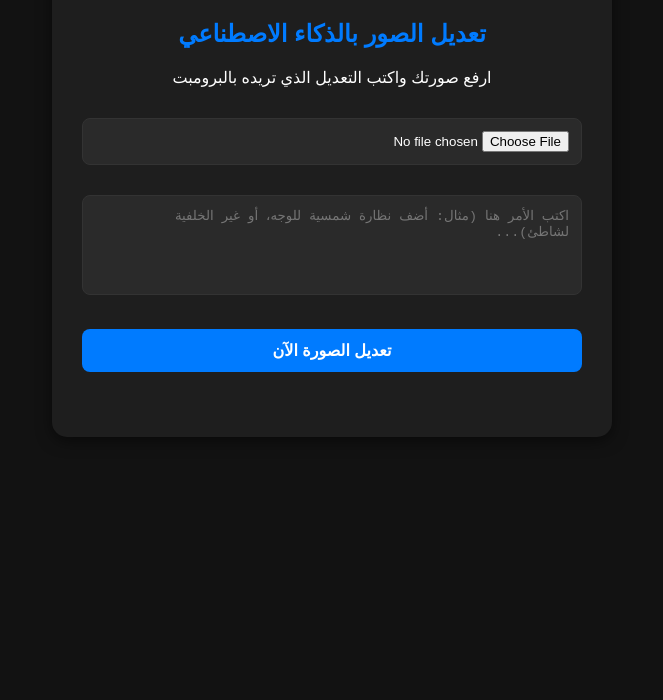
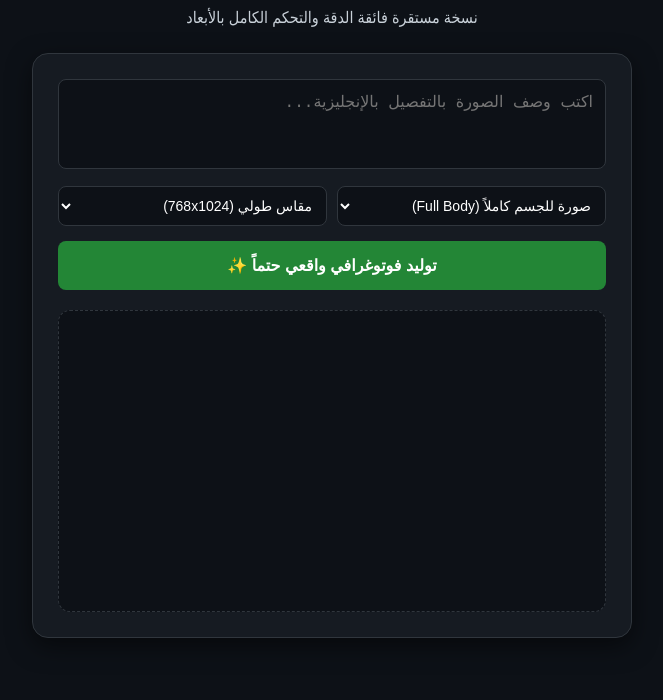
Before and after one commit to firasaslan2003-sketch/FIRAS_AL, a plain HTML site: page index.html in a window 1280 px wide. Shown: the part 100-800 px from the top of the page, without its empty margins (308-971 px from the left). Drawn offline with Linux system fonts and the light colour scheme.

Commit message:
Update index.html

```diff
--- a/index.html
+++ b/index.html
@@ -3,46 +3,197 @@
 <head>
     <meta charset="UTF-8">
     <meta name="viewport" content="width=device-width, initial-scale=1.0">
-    <title>FIRASAL AI - تعديل الصور</title>
-    <link rel="manifest" href="manifest.json">
+    <title>FIRASAL AI PRO - HD</title>
     <style>
-        body { font-family: sans-serif; background: #121212; color: white; text-align: center; padding: 20px; margin: 0; }
-        .container { max-width: 500px; margin: 50px auto; background: #1e1e1e; padding: 30px; border-radius: 15px; box-shadow: 0 4px 15px rgba(0,0,0,0.5); }
-        h2 { color: #007bff; }
-        input, button, textarea { width: 100%; margin: 15px 0; padding: 12px; border-radius: 8px; border: 1px solid #333; background: #2a2a2a; color: white; box-sizing: border-box; }
-        textarea { height: 100px; resize: none; }
-        button { background: #007bff; color: white; font-weight: bold; cursor: pointer; border: none; font-size: 16px; transition: 0.3s; }
-        button:hover { background: #0056b3; }
-        #result { margin-top: 20px; font-weight: bold; }
-        img { max-width: 100%; border-radius: 8px; margin-top: 15px; }
+        body {
+            font-family: 'Segoe UI', Tahoma, Geneva, Verdana, sans-serif;
+            background: #0d1117;
+            color: #c9d1d9;
+            margin: 0;
+            padding: 20px;
+            display: flex;
+            justify-content: center;
+        }
+        .container { width: 100%; max-width: 600px; }
+        header { margin-bottom: 25px; text-align: center; }
+        .card {
+            background: #161b22;
+            padding: 25px;
+            border-radius: 16px;
+            border: 1px solid #30363d;
+            box-shadow: 0 8px 24px rgba(0,0,0,0.5);
+        }
+        textarea {
+            width: 100%;
+            height: 90px;
+            background: #0d1117;
+            color: white;
+            border: 1px solid #30363d;
+            border-radius: 8px;
+            padding: 12px;
+            box-sizing: border-box;
+            font-size: 16px;
+            resize: none;
+        }
+        .options-row {
+            display: flex;
+            gap: 10px;
+            margin-top: 12px;
+        }
+        .select-box {
+            flex: 1;
+            padding: 10px;
+            background: #0d1117;
+            color: #fff;
+            border: 1px solid #30363d;
+            border-radius: 8px;
+            font-size: 14px;
+            cursor: pointer;
+        }
+        .controls { display: flex; gap: 10px; margin-top: 15px; }
+        button, .download-btn {
+            flex: 1;
+            padding: 15px;
+            border: none;
+            border-radius: 8px;
+            font-weight: bold;
+            cursor: pointer;
+            transition: 0.3s;
+            text-decoration: none;
+            text-align: center;
+            font-size: 16px;
+        }
+        #generateBtn { background: #238636; color: white; }
+        #generateBtn:hover { background: #2ea043; }
+        #generateBtn:disabled { background: #21262d; cursor: not-allowed; }
+        #downloadBtn { background: #21262d; color: #58a6ff; border: 1px solid #30363d; display: none; line-height: 18px; }
+        #statusMessage { margin-top: 15px; font-size: 14px; color: #8b949e; text-align: center; }
+        .result-box {
+            margin-top: 20px;
+            min-height: 300px;
+            background: #0d1117;
+            border-radius: 12px;
+            display: flex;
+            align-items: center;
+            justify-content: center;
+            overflow: hidden;
+            border: 1px dashed #30363d;
+        }
+        #outputImage { max-width: 100%; max-height: 600px; display: none; object-fit: contain; }
+        .loader {
+            border: 4px solid #30363d;
+            border-top: 4px solid #58a6ff;
+            border-radius: 50%;
+            width: 40px;
+            height: 40px;
+            animation: spin 1s linear infinite;
+        }
+        @keyframes spin { 0% { transform: rotate(0deg); } 100% { transform: rotate(360deg); } }
     </style>
 </head>
 <body>
     <div class="container">
-        <h2>تعديل الصور بالذكاء الاصطناعي</h2>
-        <p>ارفع صورتك واكتب التعديل الذي تريده بالبرومبت</p>
-        <input type="file" id="imageInput" accept="image/*">
-        <textarea id="promptInput" placeholder="اكتب الأمر هنا (مثال: أضف نظارة شمسية للوجه، أو غير الخلفية لشاطئ)..."></textarea>
-        <button onclick="editImage()">تعديل الصورة الآن</button>
-        <div id="result"></div>
+        <header>
+            <h1>FIRASAL REALISM HD 📸</h1>
+            <p>نسخة مستقرة فائقة الدقة والتحكم الكامل بالأبعاد</p>
+        </header>
+
+        <main class="card">
+            <textarea id="promptInput" placeholder="اكتب وصف الصورة بالتفصيل بالإنجليزية..."></textarea>
+
+            <div class="options-row">
+                <select id="shotType" class="select-box">
+                    <option value="full">صورة للجسم كاملاً (Full Body)</option>
+                    <option value="medium">صورة للنصف العلوي (Medium Shot)</option>
+                    <option value="face">صورة مقربة للوجه (Close-up)</option>
+                </select>
+                <select id="aspectRatio" class="select-box">
+                    <option value="portrait">مقاس طولي (768x1024)</option>
+                    <option value="landscape">مقاس عرضي (1024x768)</option>
+                    <option value="square">مقاس مربع (1024x1024)</option>
+                </select>
+            </div>
+
+            <div class="controls">
+                <button id="generateBtn" onclick="startGeneration()">توليد فوتوغرافي واقعي حتماً ✨</button>
+                <a id="downloadBtn" class="download-btn" href="#" target="_blank">تحميل الصورة 📥</a>
+            </div>
+
+            <div id="statusMessage"></div>
+
+            <div class="result-box">
+                <div id="loader" class="loader" style="display: none;"></div>
+                <img id="outputImage" alt="AI Generated Result">
+            </div>
+        </main>
     </div>
 
     <script>
-        async function editImage() {
-            const imageInput = document.getElementById('imageInput');
-            const promptInput = document.getElementById('promptInput');
-            const resultDiv = document.getElementById('result');
+        function startGeneration() {
+            var promptInput = document.getElementById('promptInput');
+            var generateBtn = document.getElementById('generateBtn');
+            var downloadBtn = document.getElementById('downloadBtn');
+            var outputImage = document.getElementById('outputImage');
+            var loader = document.getElementById('loader');
+            var status = document.getElementById('statusMessage');
+            var shotType = document.getElementById('shotType').value;
+            var aspectRatio = document.getElementById('aspectRatio').value;
 
-            if (imageInput.files.length === 0 || !promptInput.value.trim()) {
-                alert("الرجاء اختيار صورة وكتابة أمر التعديل أولاً!");
-                return;
+            var promptText = promptInput.value.trim();
+            if (!promptText) return alert("يرجى إدخال وصف أولاً!");
+
+            generateBtn.disabled = true;
+            loader.style.display = "block";
+            outputImage.style.display = "none";
+            downloadBtn.style.display = "none";
+            status.innerText = "جاري الاتصال بمحرك الدقة المستقرة... ⏳";
+
+            // مقاسات مستقرة وسريعة ومضمونة التوليد بدون تجميد الطلب
+            var width = 1024;
+            var height = 1024;
+            if (aspectRatio === "landscape") { width = 1024; height = 768; }
+            else if (aspectRatio === "portrait") { width = 768; height = 1024; }
+
+            // حقن أوامر مخصصة لمنع التشويه والقطع والكارتون
+            var shotCommand = "";
+            if (shotType === "full") {
+                shotCommand = ", full body shot, standing portrait, outfit from head to toe visible, professional camera shot";
+            } else if (shotType === "medium") {
+                shotCommand = ", medium shot, waist up portrait";
+            } else {
+                shotCommand = ", ultra fine close-up portrait, face focus";
             }
 
-            resultDiv.innerHTML = "<p>جاري معالجة الصورة بالذكاء الاصطناعي... انتظر قليلاً ⏳</p>";
+            // فلاتر دقيقة ومكثفة لجلب الواقعية الحقيقية (مسام، تجاعيد، تفاصيل قماش) وتدمير الكارتون
+            var realityFilters = shotCommand + ", realistic photography, highly detailed, 8k resolution, raw photo, sharp focus, natural skin texture, visible pores, cinematic lighting";
 
-            setTimeout(() => {
-                resultDiv.innerHTML = "<p style='color: #ffc107;'>تم إعداد الواجهة بنجاح! الخطوة التالية هي ربط السيرفر الفعلي لمعالجة الصور.</p>";
-            }, 2000);
+            var cleanPrompt = encodeURIComponent(promptText + realityFilters);
+            var seed = Math.floor(Math.random() * 9999999);
+
+            // رابط الإنتاج الأكثر استقراراً لموديل flux
+            var finalUrl = "https://pollinations.ai" + cleanPrompt +
+                           "?width=" + width +
+                           "&height=" + height +
+                           "&seed=" + seed +
+                           "&model=flux" +
+                           "&nologo=true";
+
+            outputImage.src = finalUrl;
+
+            outputImage.onload = function() {
+                loader.style.display = "none";
+                outputImage.style.display = "block";
+                downloadBtn.href = finalUrl;
+                downloadBtn.style.display = "inline-block";
+                generateBtn.disabled = false;
+                status.innerText = "تم التوليد بنجاح وبأعلى دقة! 🎉";
+            };
+
+            outputImage.onerror = function() {
+                loader.style.display = "none";
+                generateBtn.disabled = false;
+                status.innerHTML = "حدث ضغط لحظي على السيرفر، يرجى إعادة النقر على الزر. 🔄";
+            };
         }
     </script>
 </body>
```
